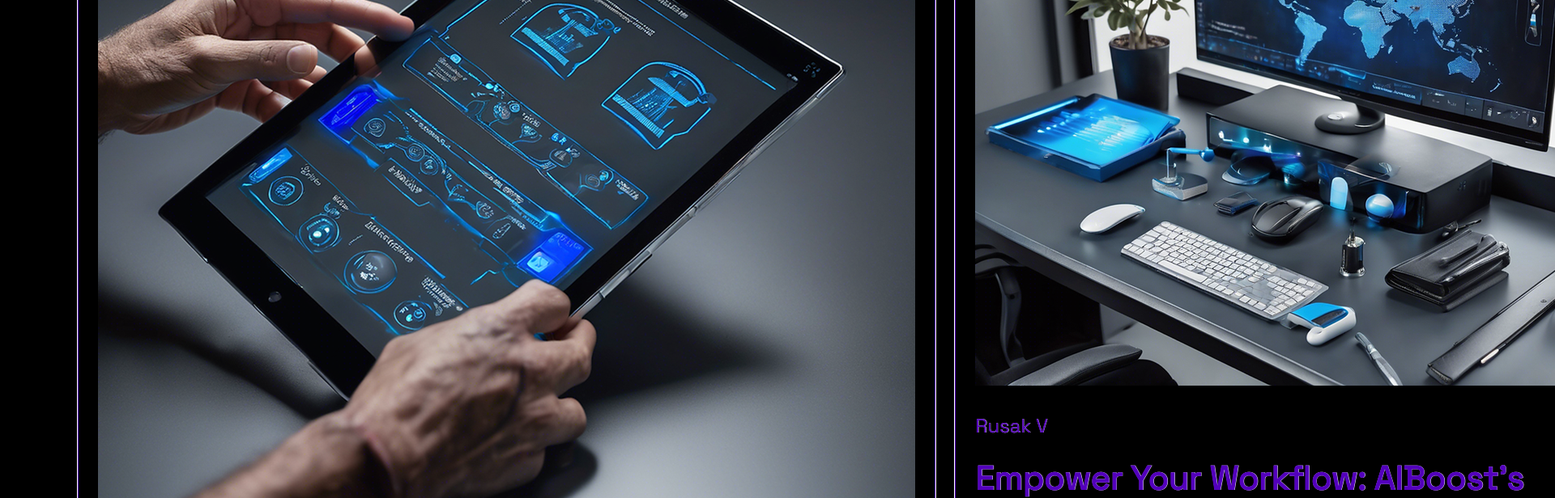
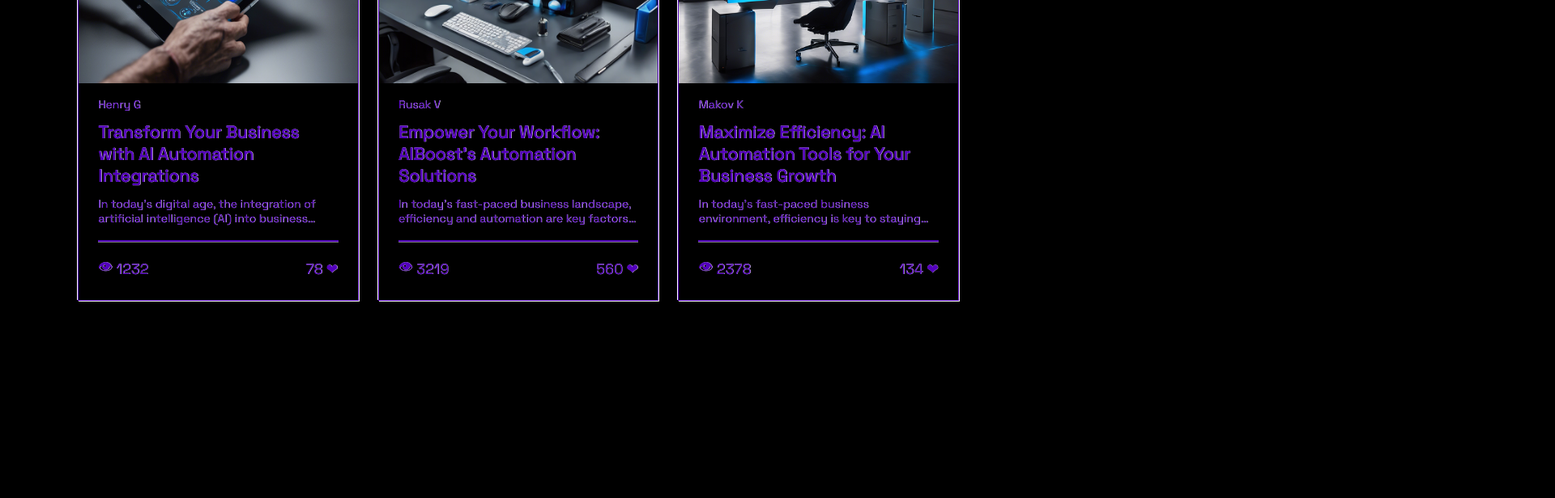
Before and after one commit to V1ADDD/aiCrmApp, an Angular app: page / in a window 1280 px wide. Shown: the part 2400-3016 px from the top of the page at 81% size, 1920 px wide, since content can reach past the window. After the commit the page ends 2868 px from the top, so only its background shows below. Built offline with nearby package versions, Linux system fonts and the light colour scheme.

Commit message:
feat: blog

```diff
--- a/src/app/home/home.component.html
+++ b/src/app/home/home.component.html
@@ -41,8 +41,8 @@
                 <p>{{ blog.description }}</p>
                 <hr>
                 <div class="blog__cards__card__footer">
-                    <div class="blog__cards__card__views">{{ blog.views }}</div>
-                    <div class="blog__cards__card__likes">{{ blog.likes }}</div>
+                    <div class="blog__cards__card__footer__views"><div>👁</div>{{ blog.views }}</div>
+                    <div class="blog__cards__card__footer__likes">{{ blog.likes }}<div class="like">❤︎</div></div>
                 </div>
             </div>
         }
--- a/src/app/home/home.component.scss
+++ b/src/app/home/home.component.scss
@@ -160,31 +160,56 @@
         gap: 24px;
         text-shadow: 0.4px 0.4px 0 white;
         &__card {
-            font-size: 35px;
+            font-size: 18px;
             font-weight: lighter;
             border: 1px solid #5300BC;
-            padding: 24px;
             box-shadow: 1px 1px 0 white, -1px -1px 0 white;
+            img {
+                width: 100%;
+            }
             hr {
-                margin: 24px 0;
+                margin: 18px 24px;
                 border: 1px solid #5300BC;
                 box-shadow: 0px 0.5px 0 white;
             }
+            h3 {
+                padding: 0 24px;
+            }
             p {
-                font-size: 24px;
-                margin: 24px 0;
+                padding: 0 24px;
+                font-size: 14px;
+                margin: 12px 0;
+                display: -webkit-box;
+                -webkit-line-clamp: 2;
+                -webkit-box-orient: vertical;
+                overflow: hidden;
+                text-overflow: ellipsis;
             }
-            button {
-                border: none;
-                font-size: 18px;
-                background: #5300BC;
-                color: white;
-                padding: 8px 16px;
-                box-shadow: 1px 1px 0 white;
-                cursor: pointer;
-                transition: all 1s;
-                &:hover {
-                    box-shadow: 1px 1px 0 white, -1px 1px 0 white, -1px -1px 0 white, 1px -1px 0 white;
+            &__footer {
+                display: flex;
+                justify-content: space-between;
+                padding: 0 24px 24px;
+                &__views {
+                    display: inline-flex;
+                    align-items: center;
+                    div {
+                        margin-right: 4px;
+                    }
+                }
+                &__likes {
+                    display: inline-flex;
+                    align-items: center;
+                    div {
+                        color: #5300BC; /* Make the text transparent */
+                        margin-left: 4px;
+                        cursor: pointer;
+                        transition: all 0.4s;
+
+                    }
+                    div:hover {
+                        color: red;
+                        transform: scale(1.2) rotate(10deg);
+                    }
                 }
             }
         }
```
